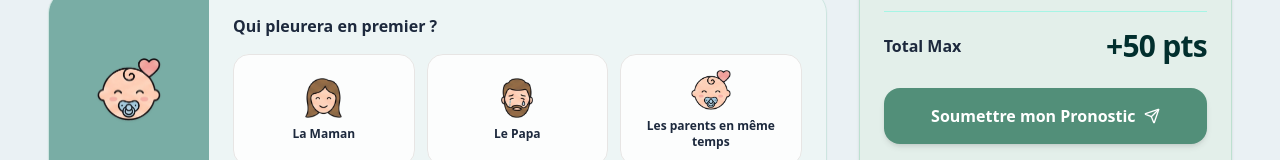
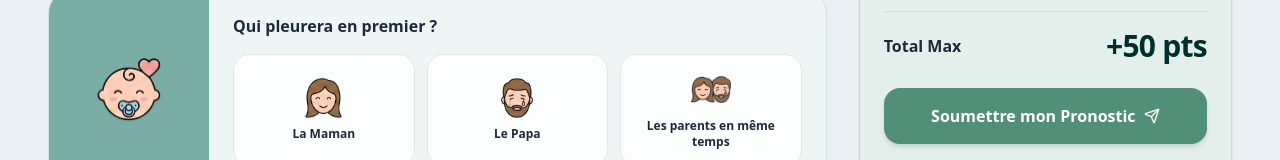
Before and after one commit to JeanGerbier/LePetitOracle, a React (Vite) app: page / in a window 1280 px wide. Shown: the part 569-729 px from the top of the page. Built offline with nearby package versions, Linux system fonts and the light colour scheme; no server answers; the database is empty; a web font is replaced by a local one.

Commit message:
feat: intégration de papa-maman.png pour l'option Les parents en même temps

```diff
--- a/src/components/PredictionForm.tsx
+++ b/src/components/PredictionForm.tsx
@@ -343,7 +343,7 @@ export const PredictionForm: React.FC<PredictionFormProps> = ({ onSubmit }) => {
                 {[
                   { id: 'maman', label: 'La Maman', icon: '/assets/maman.png' },
                   { id: 'papa', label: 'Le Papa', icon: '/assets/papa.png' },
-                  { id: 'les_deux', label: 'Les parents en même temps', icon: '/assets/bebe.png' }
+                  { id: 'les_deux', label: 'Les parents en même temps', icon: '/assets/papa-maman.png' }
                 ].map((option) => (
                   <button
                     key={option.id}
```
Also changed, not shown: public/assets/papa-maman.png (added).
